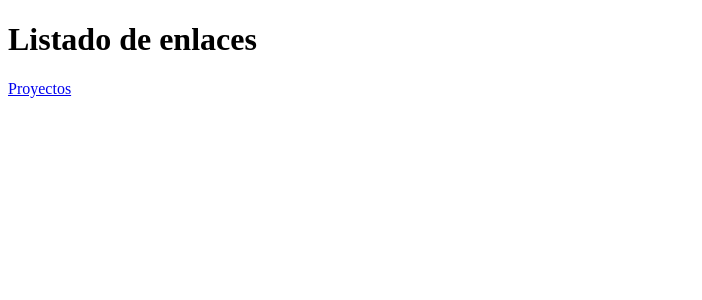
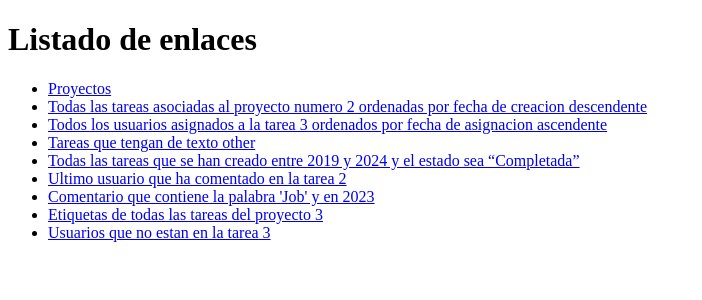
Before and after one commit to AlbertoCaroBarrera/Tarea-Modelos, a Django app: page / in a window 1280 px wide. Shown: the top 300 px of the page, without its empty margins (0-702 px from the left). Run offline with Django 3.2, Linux system fonts and the light colour scheme.

Commit message:
añadido los urls vistas y templates

```diff
--- a/escenario/templates/index.html
+++ b/escenario/templates/index.html
@@ -8,6 +8,27 @@
 <body>
 
     <h1>Listado de enlaces</h1>
-    <a href="{%url 'lista_proyectos'%}">Proyectos</a>
+    <ul>
+        <li><a href="{%url 'lista_proyectos'%}">Proyectos</a></li>
+
+        <li><a href="{%url 'tareas' 2 %}">Todas las tareas asociadas al proyecto numero 2 ordenadas por fecha de creacion descendente</a></li>
+
+        <li><a href="{%url 'usuarios' 3%}">Todos los usuarios asignados a la tarea 3 ordenados por fecha de asignacion ascendente</a></li>
+
+        <li><a href="{%url 'tareas_con_observaciones' 'other'%}">Tareas que tengan de texto other</a></li>
+
+        <li><a href="{%url 'tareas_completadas_entre_años' 2019 2024 %}">Todas las tareas que se han creado entre 2019 y 2024 y el estado sea “Completada”</a></li>
+
+        <li><a href="{%url 'ultimo_usuario_comentado' 2%}"> Ultimo usuario que ha comentado en la tarea 2</a></li>
+
+        <li><a href="{%url 'comentario_comienza_palabra_anyo' 'Job' 2023 %}"> Comentario que contiene la palabra 'Job' y en 2023</a></li>
+
+        <li><a href="{%url 'etiquetas_tareas_proyecto' 3 %}">Etiquetas de todas las tareas del proyecto 3</a></li>
+
+        <li><a href="{%url 'usuarios_sin_tarea' 3 %}">Usuarios que no estan en la tarea 3</a></li>
+
+
+    </ul>
+
 </body>
 </html>
--- a/escenario/urls.py
+++ b/escenario/urls.py
@@ -2,6 +2,15 @@ from django.urls import path
 from .import views
 
 urlpatterns = [
+
     path('',views.index,name='index'),
     path('proyectos/listar',views.listar_proyectos,name='lista_proyectos'),
+    path('tareas/<int:id_proyecto>',views.tareas,name="tareas"),
+    path('usuarios/<int:id_tarea>',views.usuarios,name = "usuarios"),
+    path('tareas-con-observaciones/<str:texto>',views.tareas_con_observaciones,name='tareas_con_observaciones'),
+    path('tareas-completadas-entre-años/<int:fecha1>/<int:fecha2>',views.tareas_completadas_entre_años,name='tareas_completadas_entre_años'),
+    path('ultimo-usuario-comentado/<int:id_tarea>',views.ultimo_usuario_comentado,name="ultimo_usuario_comentado"),
+    path('comentario-comienza-palabra-anyo/<str:texto>/<int:anyo>',views.comentario_comienza_palabra_anyo,name="comentario_comienza_palabra_anyo"),
+    path('etiquetas-tareas-proyecto/<int:id_proyecto>',views.etiquetas_tareas_proyecto,name="etiquetas_tareas_proyecto"),
+    path('usuarios-sin-tarea/<int:tarea_id>',views.usuarios_sin_tarea,name="usuarios_sin_tarea"),
 ]
--- a/escenario/views.py
+++ b/escenario/views.py
@@ -1,10 +1,87 @@
 from django.shortcuts import render
-from escenario.models import Proyecto
+from escenario.models import Proyecto,Tarea, Asignacion_tarea, Comentario, Etiqueta, Usuario
+
 # Create your views here.
 
 def index(request):
     return render(request, 'index.html')
 
+# 2 Crea una URL que muestre una lista de todos los proyectos de la aplicación con sus datos correspondientes.
+
 def listar_proyectos(request):
     proyectos = Proyecto.objects.prefetch_related("usuario").select_related("creador").all()
     return render(request, 'proyecto/lista.html',{"proyectos_mostrar":proyectos})
+
+# 3 Crear una URL que muestre todas las tareas que están asociadas a un proyecto, ordenadas por fecha de creación descendente.
+
+def tareas(request, id_proyecto ):
+    tareas = Tarea.objects.select_related("creador_tarea","proyecto").prefetch_related("usuarios_asignados")
+    # filtramos por el atributo proyecto y su id, y al ordenar ponemos - para hacerlo descendente
+    tareas = tareas.filter(proyecto=id_proyecto).order_by("-fecha_creacion").all()
+    return render(request,"proyecto/tareas.html",{"tareas_mostrar":tareas})
+
+# 4 Crear una URL que muestre todos los usuarios que están asignados a una tarea ordenados por la fecha de asignación de la tarea de forma ascendente.
+
+def usuarios(request, id_tarea ):
+    # obtenemos las tareas con su id para luego filtrar por ellas
+    tarea = Tarea.objects.get(id=id_tarea)
+    usuarios = Asignacion_tarea.objects.select_related("usuario").filter(tarea=tarea).order_by("fecha_asignacion")
+    return render(request,"proyecto/usuarios.html",{'mostrar_usuarios':usuarios})
+
+# 5 Crear una URL que muestre todas las tareas que tengan un texto en concreto en las observaciones a la hora de asignarlas a un usuario.
+
+def tareas_con_observaciones(request, texto):
+    # filtramos las tareas donde el atributo observaciones de asignacion de tarea, tiene un texto. Un like en bbdd es contains.
+    tarea = Tarea.objects.filter(asignacion_tarea__observaciones__contains=texto)
+    return render(request, 'proyecto/tareas_con_observaciones.html', {'tareas':tarea, 'texto':texto})
+
+# 6 -Crear una URL que muestre todos las tareas que se han creado entre dos años y el estado sea “Completada”.
+
+
+def tareas_completadas_entre_años(request,fecha1,fecha2):
+    # usamos year__range para decir el rango de los años , de 2000 a 2025 por ejemplo y filtramos por la tarea cuyo estado en los modelos es Co -> completada!
+    tarea = Tarea.objects.filter(fecha_creacion__year__range=[fecha1,fecha2]).filter(estado='Co')
+    return render(request, 'proyecto/tareas_completadas_entre_años.html',{'tareas':tarea})
+
+# 7 Crear una URL que obtenga el último usuario que ha comentado en una tarea de un proyecto en concreto.
+# le pedimos el id_tarea que tiene un proyecto asociado. Porque si pedimos un proyecto, nos saldra todos sus tareas
+def ultimo_usuario_comentado(request, id_tarea):
+    # filtramos las tarear por su id, ordenamos descendentemente y cojemos la primera que será la mas reciente.
+    usuario = Comentario.objects.filter(tarea_id=id_tarea).order_by("-fecha_comentario")[:1].get()
+    return render(request,'proyecto/ultimo_usuario_comentado.html',{'ultimo_usuario_comentado':usuario})
+
+# 8 Crear una URL que obtenga todos los comentarios de una tarea que empiecen por la palabra que se pase en la URL y que el año del comentario sea uno en concreto.
+
+def comentario_comienza_palabra_anyo(request, texto, anyo):
+    # filtramos por un Like de bbdd con contains y el texto que queramos e igualamos la fecha del comentario al año que queramos
+    comentario = Comentario.objects.filter(contenido__contains=texto).filter(fecha_comentario__year=anyo)
+    return render(request,'proyecto/comentario_comienza_palabra_anyo.html',{'comentario_comienza_palabra_anyo':comentario})
+
+# 9 Crear una URL que obtenga todas las etiquetas que se han usado en todas las tareas de un proyecto.
+
+def etiquetas_tareas_proyecto(request,id_proyecto):
+    # filtramos por el id del proyecto y mostramos todas las etiquetas
+    etiqueta = Etiqueta.objects.prefetch_related("tarea").filter(tarea__proyecto_id=id_proyecto)
+    return render(request,'proyecto/etiquetas_tareas_proyecto.html',{'etiquetas_tareas_proyecto':etiqueta})
+
+# 10 Crear una URL que muestre todos los usuarios que no están asignados a una tarea.
+
+def usuarios_sin_tarea(request, tarea_id):
+    # filtramos la tarea por las que queremos con id y excluimos a los usuarios sin dicha tarea
+    tarea = Tarea.objects.get(id=tarea_id)
+    usuarios = Usuario.objects.exclude(asignacion_tarea__tarea=tarea)
+    return render(request,'proyecto/usuarios_sin_tarea.html',{'usuarios_sin_tarea':usuarios})
+
+# 11 Crear una página de Error personalizada para cada uno de los 4 tipos de errores que pueden ocurrir en nuestra Web.
+
+def mi_error_404(request,exception=None):
+    return render(request,'errores/404.html',None,None,404)
+
+def mi_error_400(request,exception=None):
+    return render(request,'errores/400.html',None,None,400)
+
+def mi_error_403(request,exception=None):
+    return render(request,'errores/403.html',None,None,403)
+
+def mi_error_500(request,exception=None):
+    return render(request,'errores/500.html',None,None,500)
--- a/mysite/settings.py
+++ b/mysite/settings.py
@@ -23,7 +23,7 @@ BASE_DIR = Path(__file__).resolve().parent.parent
 SECRET_KEY = 'django-insecure-#$ed_7(b14q$_h+_u=@v6lguju+!yuug87#7ut%a5+5y(_6%+b'
 
 # SECURITY WARNING: don't run with debug turned on in production!
-DEBUG = True
+DEBUG = False
 
 ALLOWED_HOSTS = []
 
--- a/mysite/urls.py
+++ b/mysite/urls.py
@@ -20,3 +20,7 @@ urlpatterns = [
     path('admin/', admin.site.urls),
     path('',include("escenario.urls"))
 ]
+handler404 = "escenario.views.mi_error_404"
+handler400= "escenario.views.mi_error_400"
+handler403 = "escenario.views.mi_error_403"
+handler500 = "escenario.views.mi_error_500"
```
Also changed, not shown: escenario/models.py (+9 -4 lines), escenario/templates/errores/400.html (added, +11 -0 lines), escenario/templates/errores/403.html (added, +11 -0 lines), escenario/templates/errores/404.html (added, +11 -0 lines), escenario/templates/errores/500.html (added, +11 -0 lines), escenario/templates/proyecto/comentario_comienza_palabra_anyo.html (added, +15 -0 lines), escenario/templates/proyecto/etiquetas_tareas_proyecto.html (added, +14 -0 lines), escenario/templates/proyecto/lista.html (+10 -0 lines), escenario/templates/proyecto/tareas.html (added, +15 -0 lines), escenario/templates/proyecto/tareas_completadas_entre_años.html (added, +14 -0 lines), escenario/templates/proyecto/tareas_con_observaciones.html (added, +28 -0 lines), escenario/templates/proyecto/ultimo_usuario_comentado.html (added, +12 -0 lines), escenario/templates/proyecto/usuarios.html (added, +13 -0 lines), escenario/templates/proyecto/usuarios_sin_tarea.html (added, +13 -0 lines), 1 more files.
